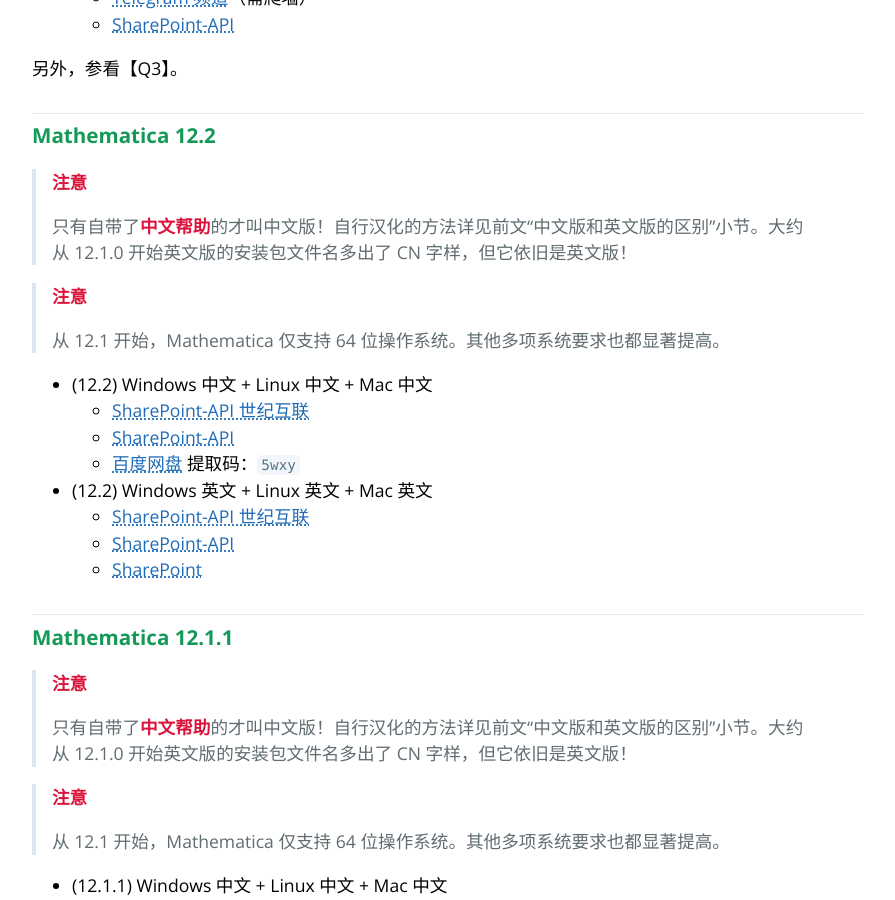
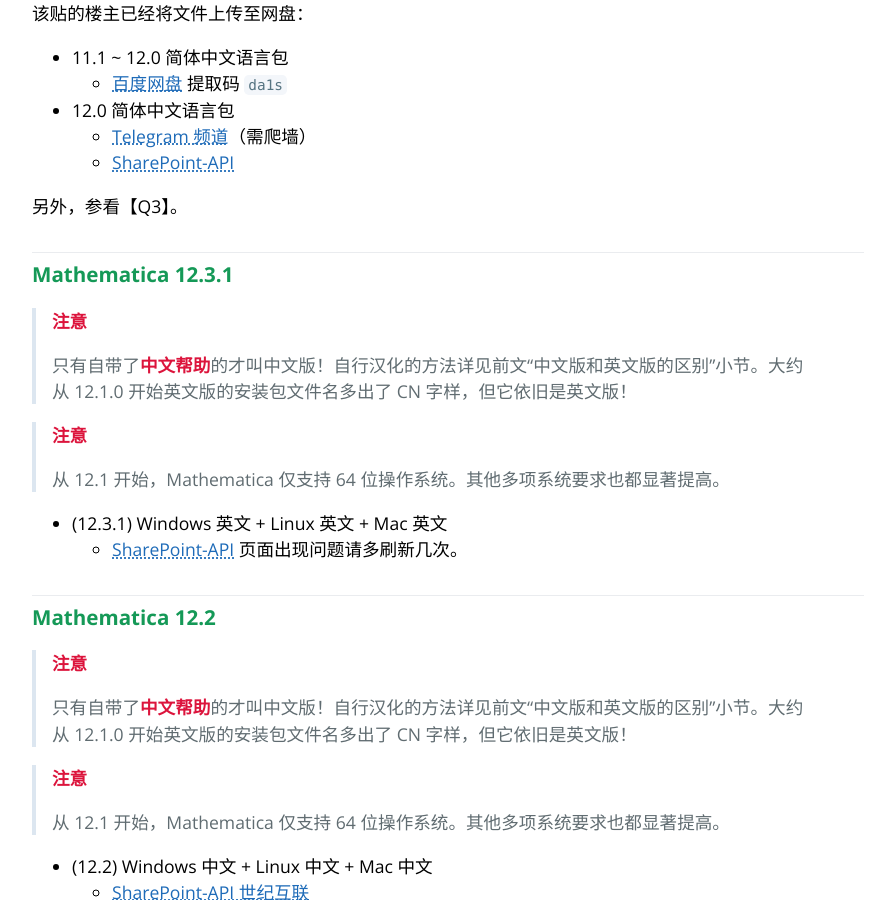
Before and after one commit to TieBaMma/InstallTutorial, a Jekyll site: the page built from index.md, in a window 1280 px wide and 900 px high, scrolled down 6369 px. Shown: the whole window, without its empty margins (192-1087 px from the left). Built offline with Jekyll 4.4.1, drawn with Linux system fonts in a browser that asks for light colours; some of the changed text lies outside the part shown.

Commit message:
添加 MMA 和 Engine 12.3.1 版本下载链接

```diff
--- a/index.md
+++ b/index.md
@@ -54,6 +54,10 @@
 Wolfram Engine 的激活方法可参考官网的介绍 [How do I set up the Wolfram Engine](https://support.wolfram.com/kb/45743)。
 
 下载链接（Mac 版暂时没人传）：
+
+### Wolfram Engine 12.3.1
+* (12.3.1) Winodws + Linux + Mac
+  * [SharePoint-API](https://wdm.undo.icu/wyd/WolframEngine/12.3.1/)
 
 ### Wolfram Engine 12.2.0
 
@@ -233,6 +237,19 @@
   * [SharePoint-API](https://wdm.undo.icu/wyd/%E8%AF%AD%E8%A8%80%E5%8C%85/12.0/)
 
 另外，参看【Q3】。
+
+### Mathematica 12.3.1
+
+> **注意**
+>
+> 只有自带了**中文帮助**的才叫中文版！自行汉化的方法详见前文“中文版和英文版的区别”小节。大约从 12.1.0 开始英文版的安装包文件名多出了 CN 字样，但它依旧是英文版！
+
+> **注意**
+>
+> 从 12.1 开始，Mathematica 仅支持 64 位操作系统。其他多项系统要求也都显著提高。
+
+* (12.3.1) Windows 英文 + Linux 英文 + Mac 英文
+  * [SharePoint-API](https://wdm.undo.icu/wyd/Mathematica/12.3.1.0/EN/) 页面出现问题请多刷新几次。
 
 ### Mathematica 12.2
 
```
